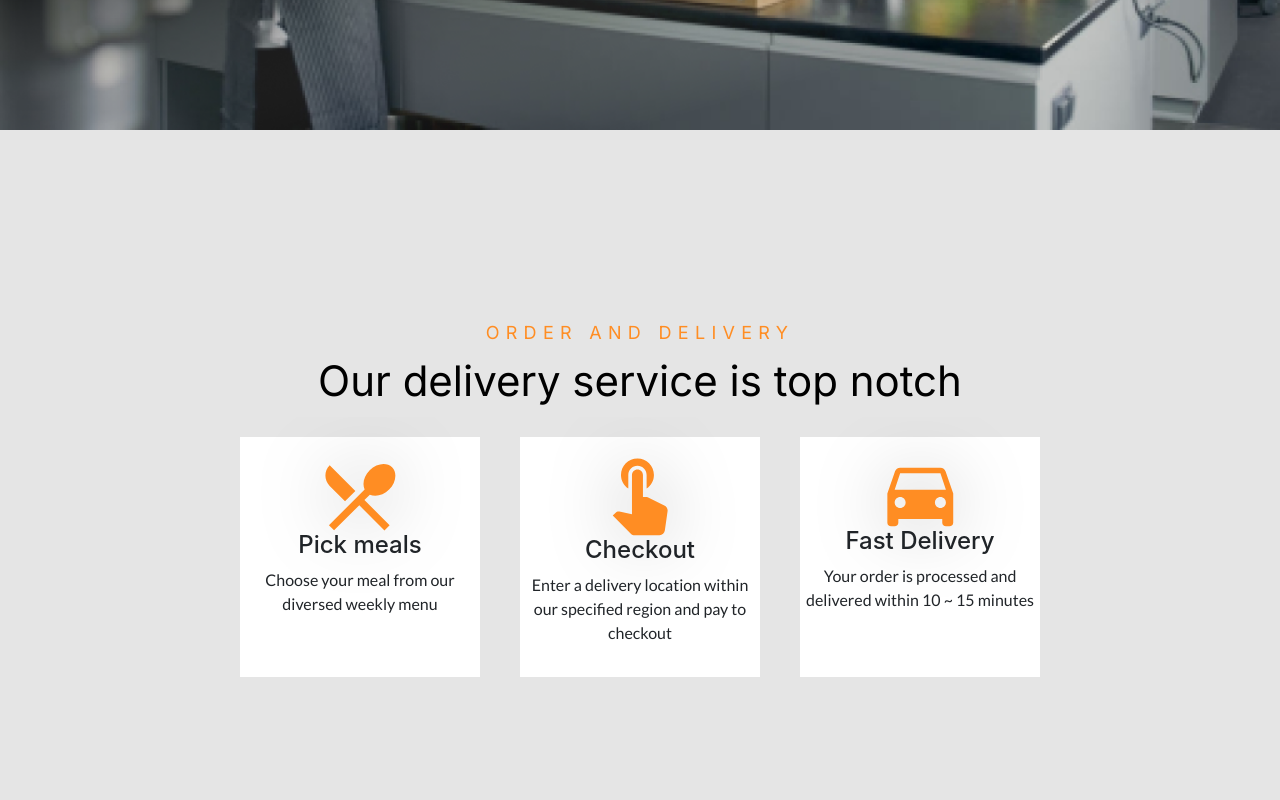
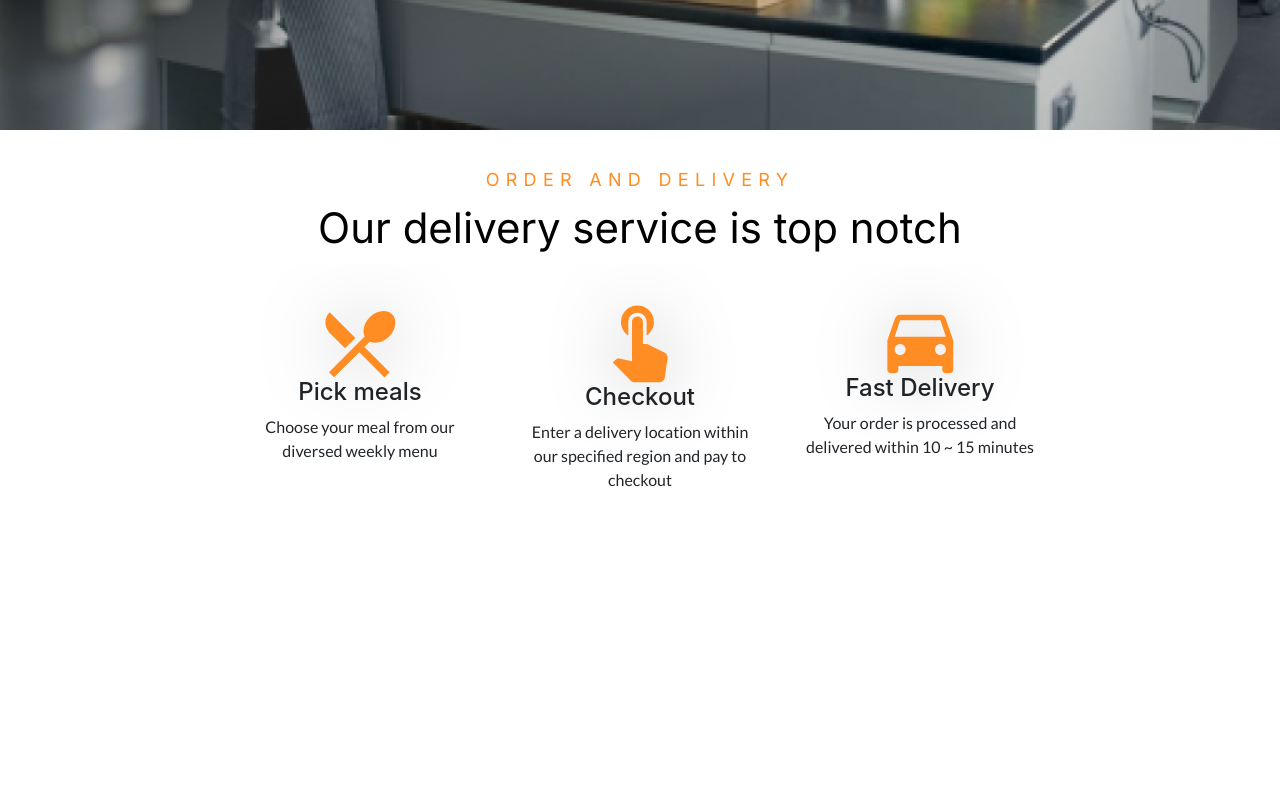
Before and after one commit to Dverybest/Eva-kitchen, a React (Create React App) app: page /about in a window 1280 px wide. Shown: the part 540-1340 px from the top of the page. Built offline with nearby package versions, Linux system fonts and the light colour scheme; a web font is replaced by a local one; what google-maps-react would draw is missing.

Commit message:
more finishing touches

```diff
--- a/src/components/navbar/Navbar.css
+++ b/src/components/navbar/Navbar.css
@@ -44,9 +44,7 @@
     line-height: 22px;
     text-transform: capitalize;
 }
-.nav ul li:nth-child(odd){
-    background-color:  #F7F7F7;
-}
+
 .nav ul li a:hover {
     border-bottom: 1px solid #ff8d23;
 }
@@ -96,4 +94,7 @@
     .NavBar-mobile li {
         margin-top: 15px;
     }
+    .nav ul li:nth-child(odd){
+        background-color:  #F7F7F7;
+    }
 }
--- a/src/pages/aboutPage/AboutPage.css
+++ b/src/pages/aboutPage/AboutPage.css
@@ -2,10 +2,11 @@
     font-size: 16px;
     width: 100%;
     overflow-x: hidden;
-    background-color: #E5E5E5;
 }
 .about-order{
     background-color: transparent;
+    min-height: 80vh;
+    justify-content: flex-start;
 }
 .about h2 {
     font-family: 'Inter';
```
Also changed, not shown: 1 other file (tests, documents, lock files or other folders).
